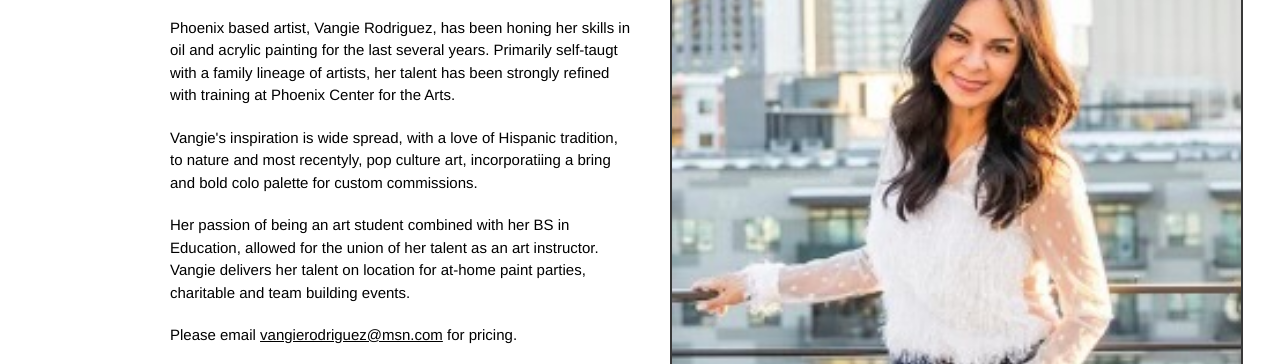
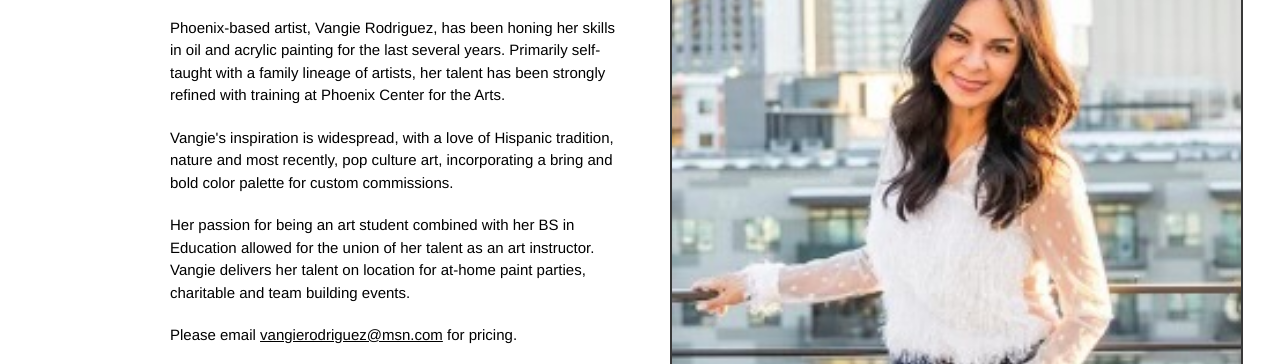
Before and after one commit to benwallace5/Vangie-Rodriguez-Designs-Website, a plain HTML site: page about.html in a window 1280 px wide. Shown: the part 230-594 px from the top of the page. Drawn offline with Linux system fonts and the light colour scheme.

Commit message:
Typo fixes

```diff
--- a/about.html
+++ b/about.html
@@ -11,15 +11,15 @@
       <div class="grid_6">
         <h2 class="about">Artist</h2>
         <h1>Vangie Rodriguez</h1>
-        <p class="about">Phoenix based artist, Vangie Rodriguez, has been honing her skills in oil and acrylic painting for the last several years.
-          Primarily self-taugt with a family lineage of artists, her talent has been strongly refined with training at Phoenix Center
+        <p class="about">Phoenix-based artist, Vangie Rodriguez, has been honing her skills in oil and acrylic painting for the last several years.
+          Primarily self-taught with a family lineage of artists, her talent has been strongly refined with training at Phoenix Center
           for the Arts.
         </p>
 
-        <p class="about">Vangie's inspiration is wide spread, with a love of Hispanic tradition, to nature and most recentyly, pop culture
-        art, incorporatiing a bring and bold colo palette for custom commissions.</p>
+        <p class="about">Vangie's inspiration is widespread, with a love of Hispanic tradition, nature and most recently, pop culture
+        art, incorporating a bring and bold color palette for custom commissions.</p>
 
-        <p class="about">Her passion of being an art student combined with her BS in Education, allowed for the union of her talent as an art instructor.
+        <p class="about">Her passion for being an art student combined with her BS in Education allowed for the union of her talent as an art instructor.
         Vangie delivers her talent on location for at-home paint parties, charitable and team building events.</p>
 
         <p class="about">Please email <a class="about" href="mailto: vangierodriguez@msn.com">vangierodriguez@msn.com</a> for pricing.<p>
```
